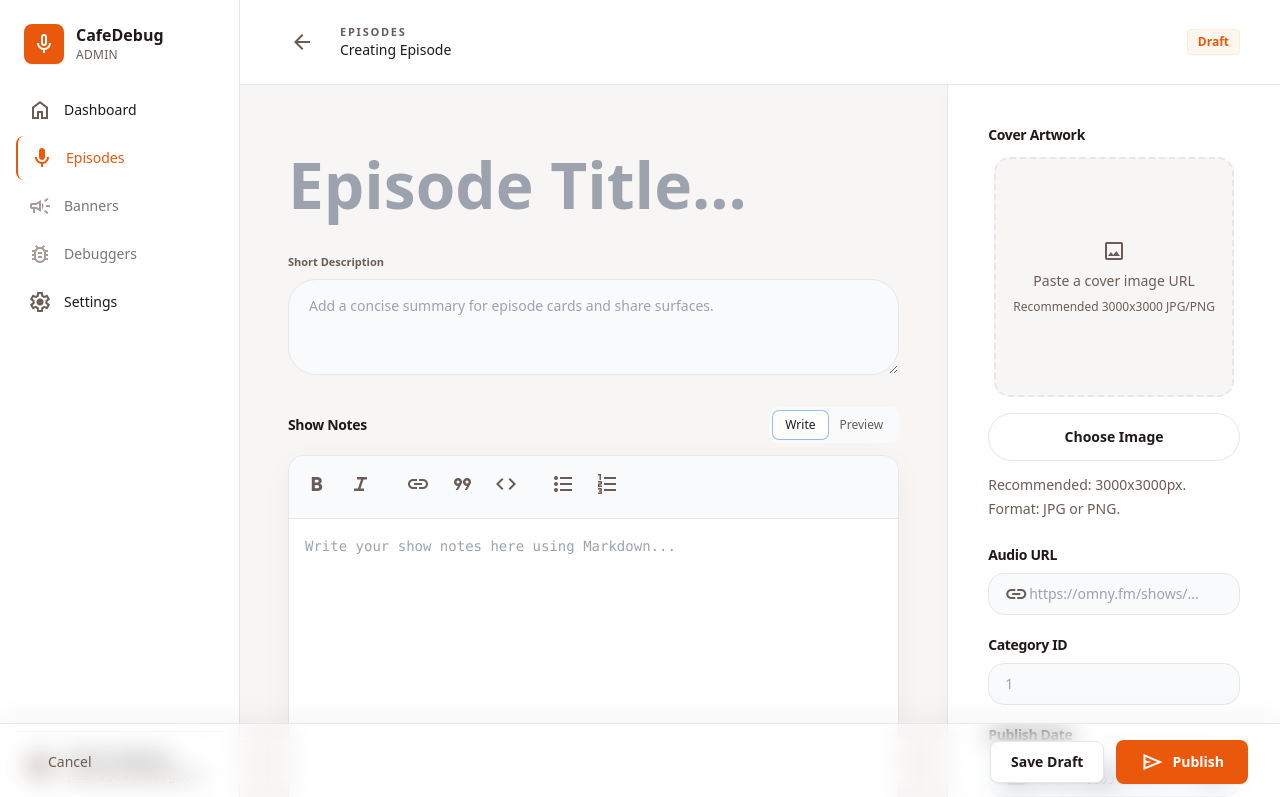
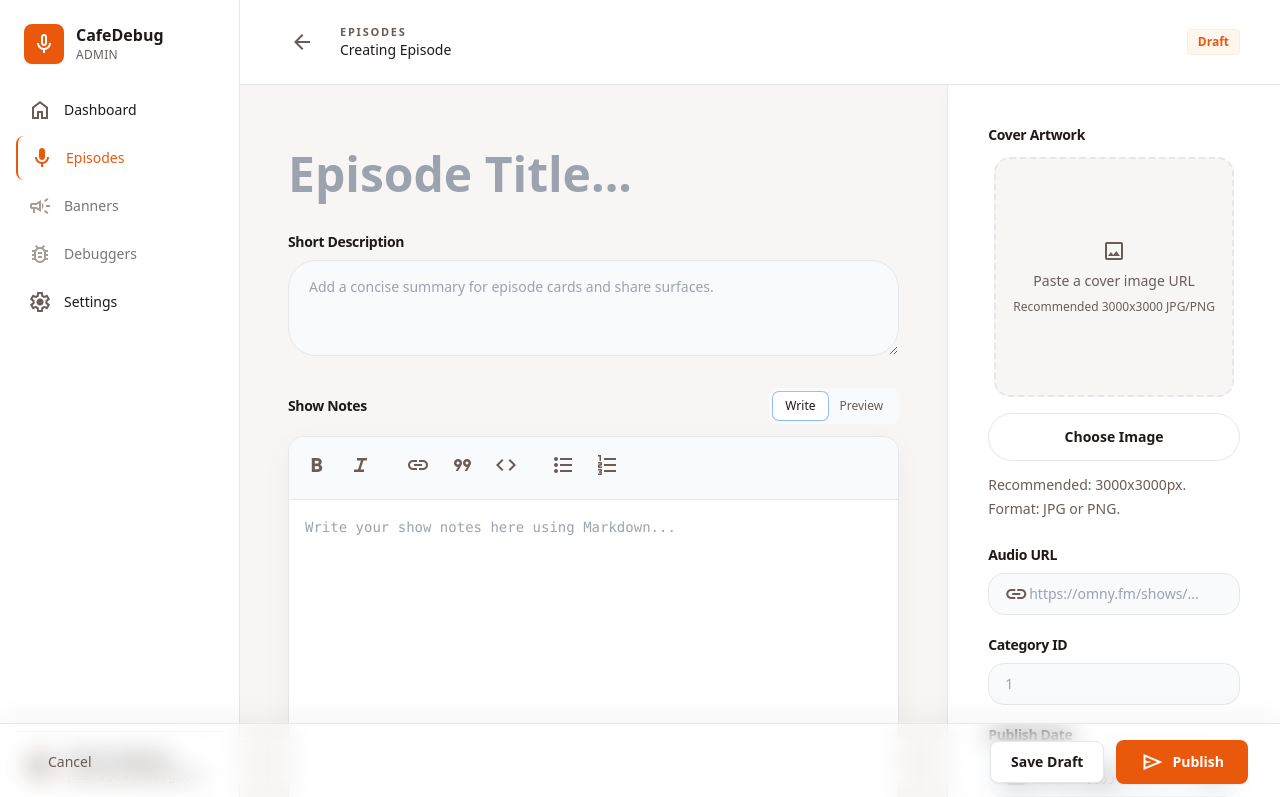
Before and after one commit to RegisBarros/cafedebug-ui, a Next.js app in the folder apps/admin/: page /episodes/new in a window 1280 px wide. Shown: the top 797 px of the page. Built offline with nearby package versions, Linux system fonts and the light colour scheme.

Commit message:
fix(styles): adjust font sizes and improve button focus styles for better accessibility

```diff
--- a/apps/admin/src/features/episodes/components/episode-editor-form.tsx
+++ b/apps/admin/src/features/episodes/components/episode-editor-form.tsx
@@ -212,7 +212,7 @@ export function EpisodeEditorForm({
               <div className="space-y-4">
                 <input
                   aria-invalid={errors.title ? true : undefined}
-                  className="w-full border-0 border-b-2 border-transparent bg-transparent px-0 py-2 font-display text-4xl font-bold leading-[0.98] text-on-surface outline-none transition-colors placeholder:text-on-surface-variant/35 hover:border-outline-variant/60 focus:border-primary focus:ring-0 md:text-5xl xl:text-[4rem]"
+                  className="w-full border-0 border-b-2 border-transparent bg-transparent px-0 py-2 font-display text-3xl font-bold leading-[0.98] text-on-surface outline-none transition-colors placeholder:text-on-surface-variant/35 hover:border-outline-variant/60 focus:border-primary focus:ring-0 md:text-4xl xl:text-5xl"
                   placeholder="Episode Title..."
                   type="text"
                   {...register("title")}
@@ -222,7 +222,7 @@ export function EpisodeEditorForm({
                 ) : null}
 
                 <label className="flex flex-col gap-2">
-                  <span className="text-[11px] font-semibold text-on-surface-variant">
+                  <span className={labelClassName}>
                     Short Description
                   </span>
                   <textarea
@@ -246,7 +246,7 @@ export function EpisodeEditorForm({
 
                   <div className="inline-flex items-center rounded-lg bg-slate-50 p-1">
                     <button
-                      className={`inline-flex items-center justify-center rounded-md px-3 py-1.5 text-xs font-medium transition-colors ${
+                      className={`inline-flex items-center justify-center rounded-md px-3 py-1.5 text-xs font-medium transition-colors focus:outline-none focus-visible:ring-2 focus-visible:ring-focus-ring/60 ${
                         editorMode === "write"
                           ? "bg-surface-container-lowest text-on-surface shadow-sm ring-1 ring-outline-variant/50"
                           : "bg-transparent text-on-surface-variant hover:text-on-surface"
@@ -260,7 +260,7 @@ export function EpisodeEditorForm({
                       Write
                     </button>
                     <button
-                      className={`inline-flex items-center justify-center rounded-md px-3 py-1.5 text-xs font-medium transition-colors ${
+                      className={`inline-flex items-center justify-center rounded-md px-3 py-1.5 text-xs font-medium transition-colors focus:outline-none focus-visible:ring-2 focus-visible:ring-focus-ring/60 ${
                         editorMode === "preview"
                           ? "bg-surface-container-lowest text-on-surface shadow-sm ring-1 ring-outline-variant/50"
                           : "bg-transparent text-on-surface-variant hover:text-on-surface"
```
